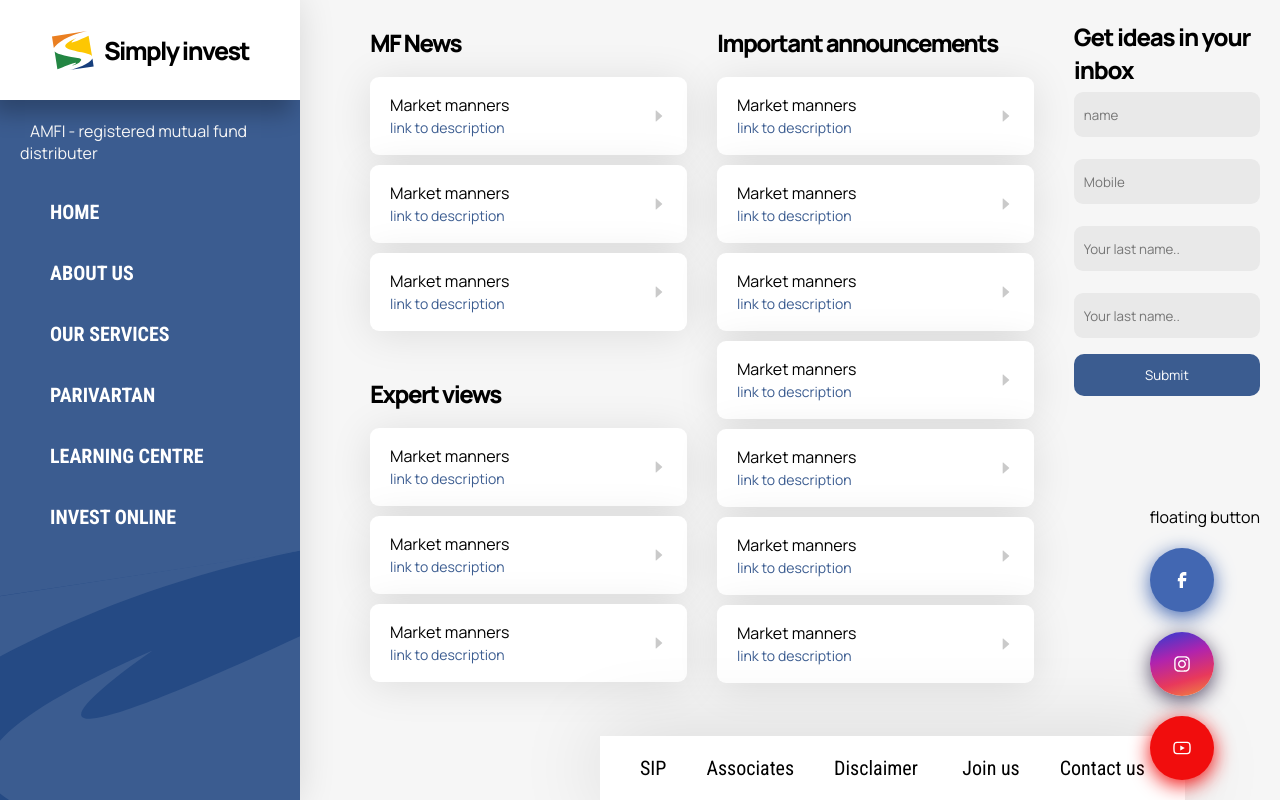
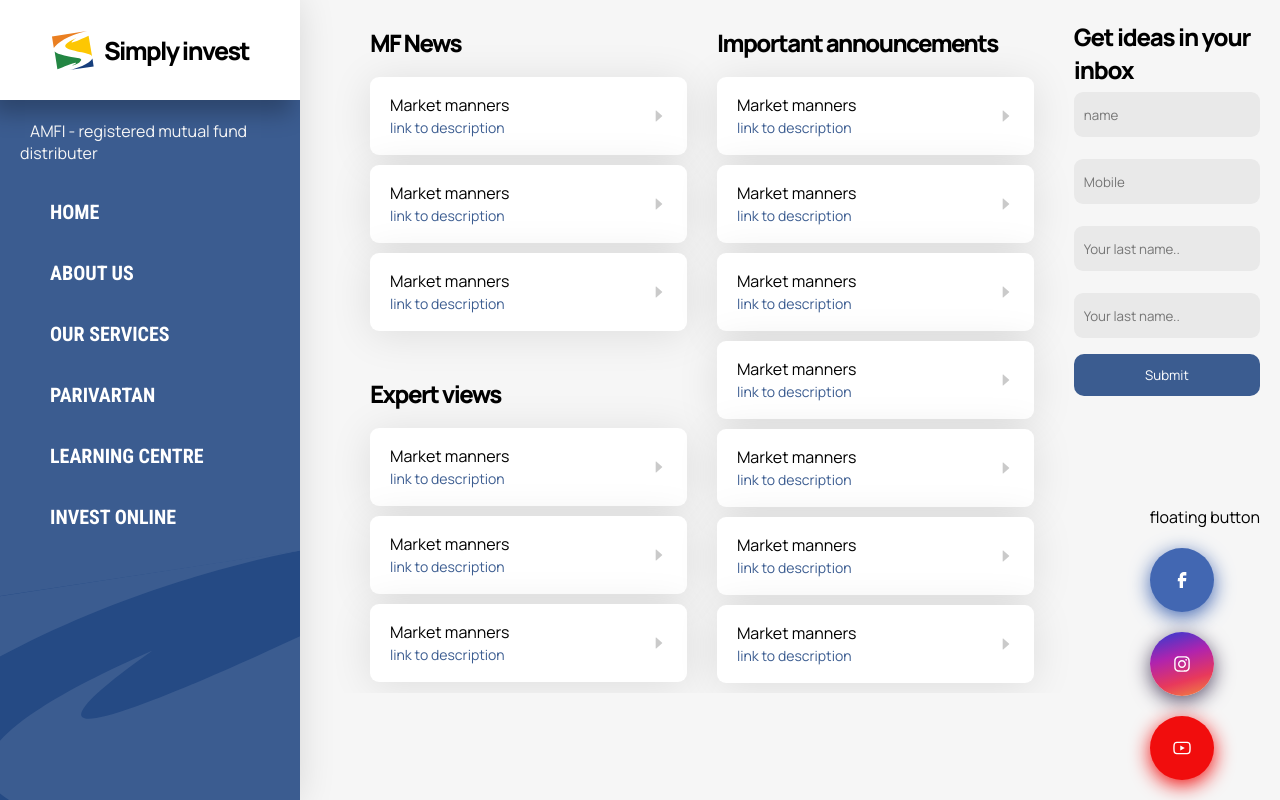
Before and after one commit to npaul2173/simplyInvest, a React (Create React App) app: page / in a window 1280 px wide. Built offline with nearby package versions, Linux system fonts and the light colour scheme.

Commit message:
Updated contentWrapper with fixed

```diff
--- a/src/app/App.css
+++ b/src/app/App.css
@@ -9,6 +9,8 @@
 .contentWrapper {
   display: flex;
   flex: 1;
+  overflow-y: scroll;
+  margin-left: 300px;
 }
 
 .box1 {
--- a/src/app/App.js
+++ b/src/app/App.js
@@ -24,16 +24,15 @@ const App = () => {
               ))}
             </Switch>
 
-            <LowerNav />
+            {/* <LowerNav /> */}
           </div>
 
           <div className="contactWrapper">
             <ContactForm />
           </div>
-
-          <FloatingButtons />
         </div>
       </div>
+      <FloatingButtons />
     </BrowserRouter>
   );
 };
--- a/src/floatingButtons/index.styles.css
+++ b/src/floatingButtons/index.styles.css
@@ -11,7 +11,7 @@
 
 .floatingButtonWrapper {
   z-index: 100;
-  position: absolute;
+  position: fixed;
   z-index: 200;
   bottom: 20px;
   right: 20px;
--- a/src/nav/index.styles.css
+++ b/src/nav/index.styles.css
@@ -33,7 +33,7 @@
 
 .sidenav {
   overflow-x: hidden;
-  /* position: fixed; */
+  position: fixed;
   width: 300px;
   height: 100vh;
   background: #3B5C90;
```
